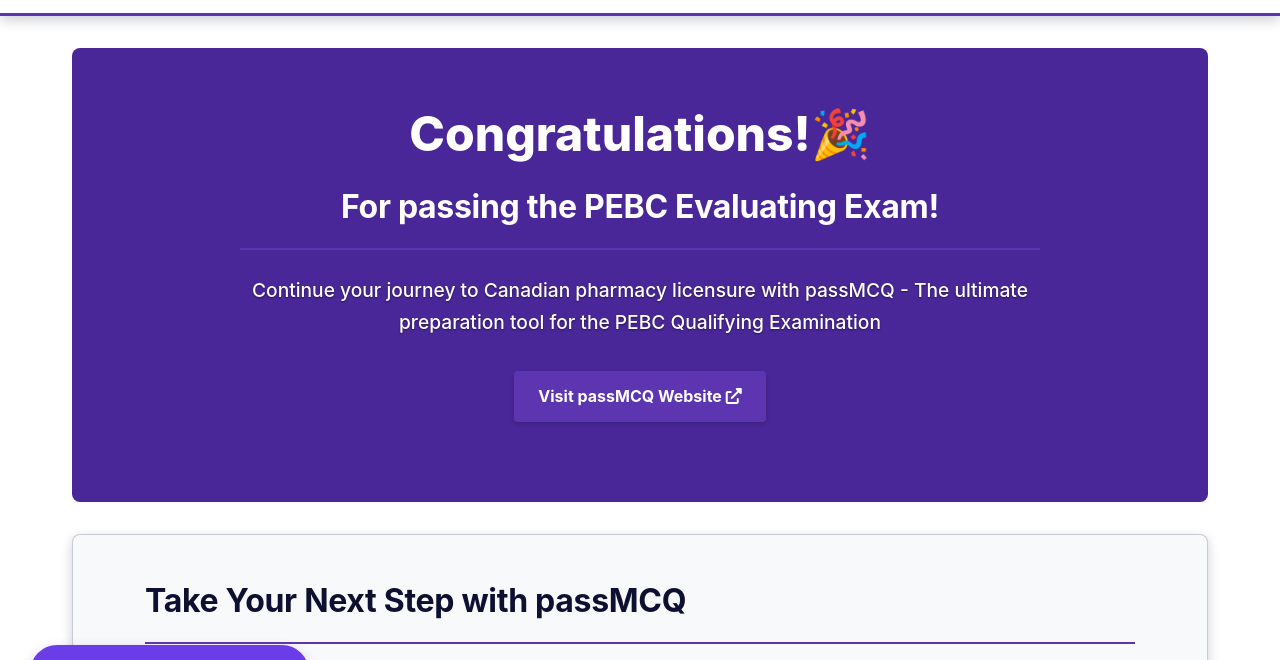
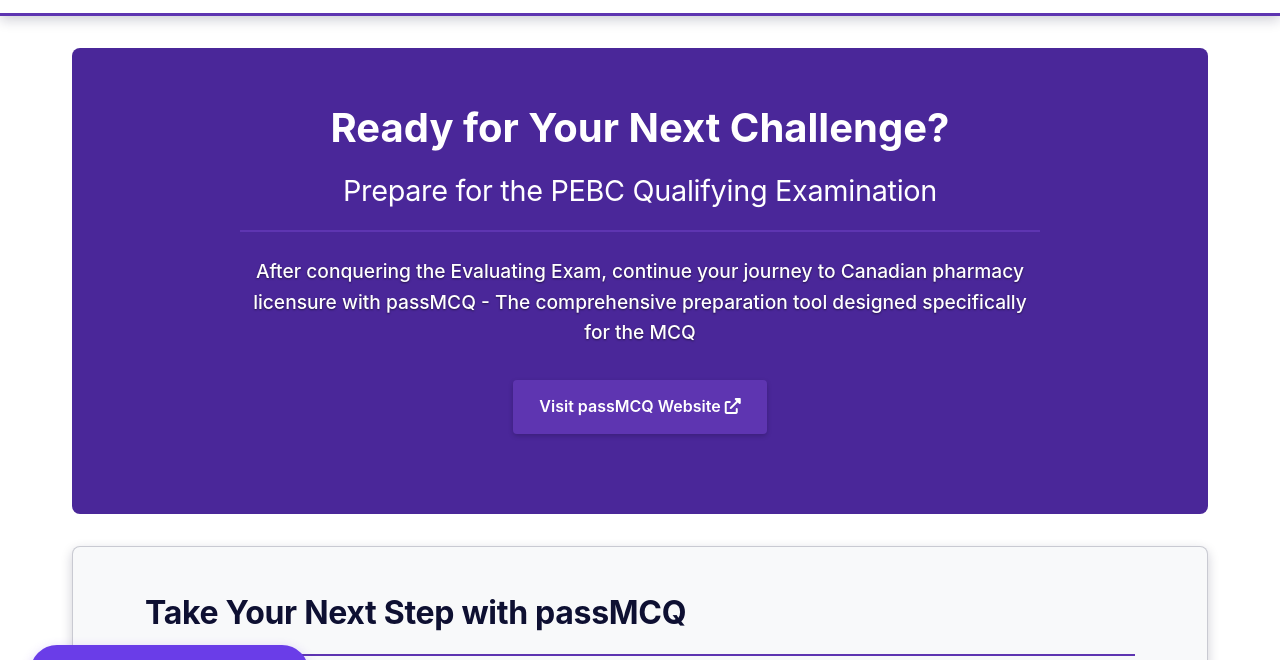
Before and after one commit to nameeralward/pass-ee, a plain HTML site: page qualifying-exam.html in a window 1280 px wide. Shown: the part 71-731 px from the top of the page. Drawn offline with Linux system fonts and the light colour scheme.

Commit message:
Add files via upload

```diff
--- a/qualifying-exam.html
+++ b/qualifying-exam.html
@@ -112,9 +112,9 @@
     <main>
         <section class="hero-section">
             <div class="hero-content">
-                <h1> Congratulations!🎉 </h1>
-                <h2>For passing the PEBC Evaluating Exam!</h2>
-                <p>Continue your journey to Canadian pharmacy licensure with passMCQ - The ultimate preparation tool for the PEBC Qualifying Examination</p>
+                <h1>Ready for Your Next Challenge?</h1>
+                <h2>Prepare for the PEBC Qualifying Examination</h2>
+                <p>After conquering the Evaluating Exam, continue your journey to Canadian pharmacy licensure with passMCQ - The comprehensive preparation tool designed specifically for the MCQ</p>
                 <div class="cta-button-container">
                     <a href="https://pass-mcq.ca" class="cta-button">Visit passMCQ Website <i class="fas fa-external-link-alt"></i></a>
                 </div>
@@ -140,9 +140,6 @@
                                 <li><strong>Adaptive Learning:</strong> The app focuses on your weak areas to maximize study efficiency</li>
                                 <li><strong>Exam Simulation:</strong> Practice under timed conditions that mirror the actual exam</li>
                             </ul>
-                            <div class="cta-button-container">
-                                <a href="https://pass-mcq.ca" class="cta-button">Learn More <i class="fas fa-arrow-right"></i></a>
-                            </div>
                         </div>
                     </div>
                 </div>
--- a/styles.css
+++ b/styles.css
@@ -1720,23 +1720,23 @@ footer {
 }
 
 .qualifying-exam-page .hero-section h1 {
-    font-size: 3rem;
+    font-size: 2.5rem;
     margin-bottom: 0.5rem;
-    animation: celebrateIn 1s ease-out;
+    font-weight: 700;
 }
 
 .qualifying-exam-page .hero-section h2 {
-    font-size: 2rem;
+    font-size: 1.8rem;
     margin-bottom: 1.5rem;
     color: white;
-    animation: fadeIn 1.2s ease-out;
+    font-weight: 400;
 }
 
 .qualifying-exam-page .hero-section p {
     font-size: 1.2rem;
     max-width: 800px;
     margin: 0 auto 2rem;
-    animation: fadeIn 1.5s ease-out;
+    line-height: 1.6;
 }
 
 /* Animations for dramatic effect */
@@ -1891,3 +1891,32 @@ footer {
         grid-template-columns: 1fr;
     }
 }
+
+/* Ensure buttons use the purple color scheme */
+.qualifying-exam-page .cta-button {
+    background-color: var(--accent-color);
+    border: 2px solid transparent;
+    color: white;
+    padding: 12px 24px;
+    border-radius: 4px;
+    font-weight: 600;
+    text-decoration: none;
+    transition: all 0.3s ease;
+}
+
+.qualifying-exam-page .cta-button:hover {
+    background-color: white;
+    color: var(--primary-color);
+    border-color: var(--primary-color);
+}
+
+.qualifying-exam-page .cta-button.large {
+    font-size: 1.2rem;
+    padding: 1rem 2rem;
+    background-color: var(--primary-color);
+}
+
+.qualifying-exam-page .cta-button.large:hover {
+    background-color: white;
+    color: var(--primary-color);
+}
```
